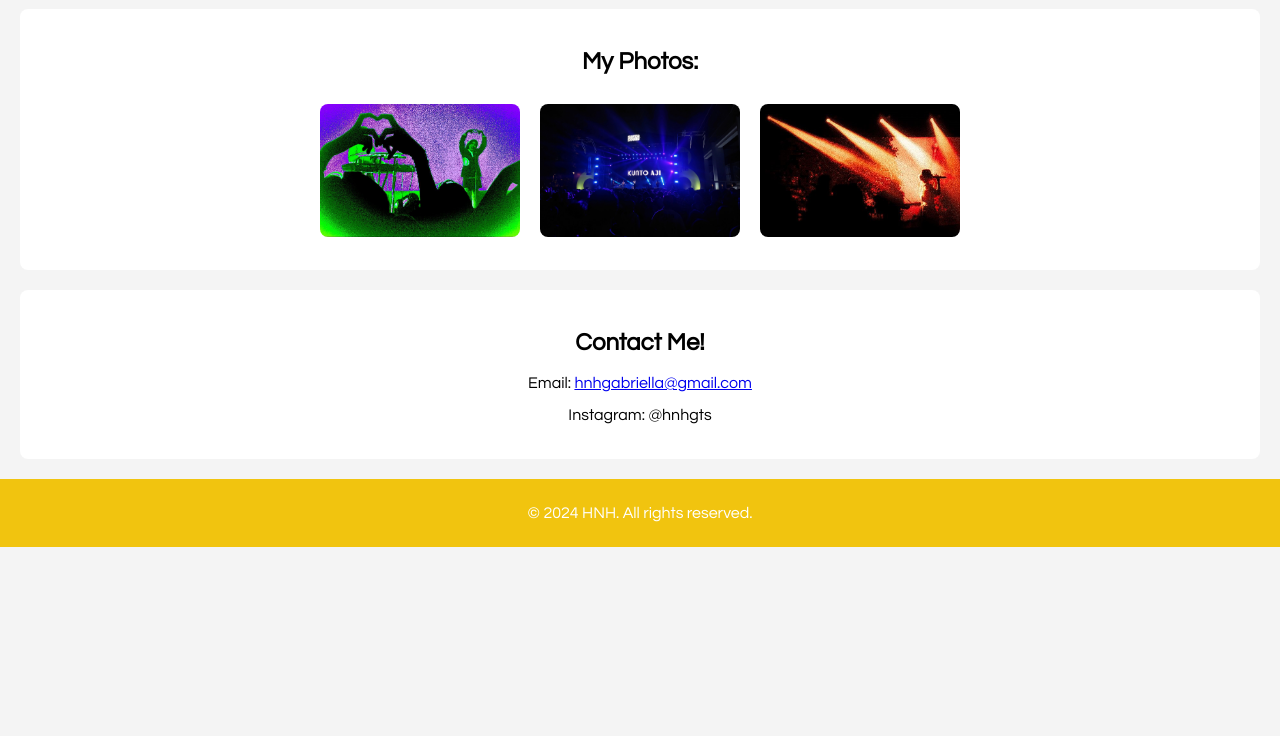
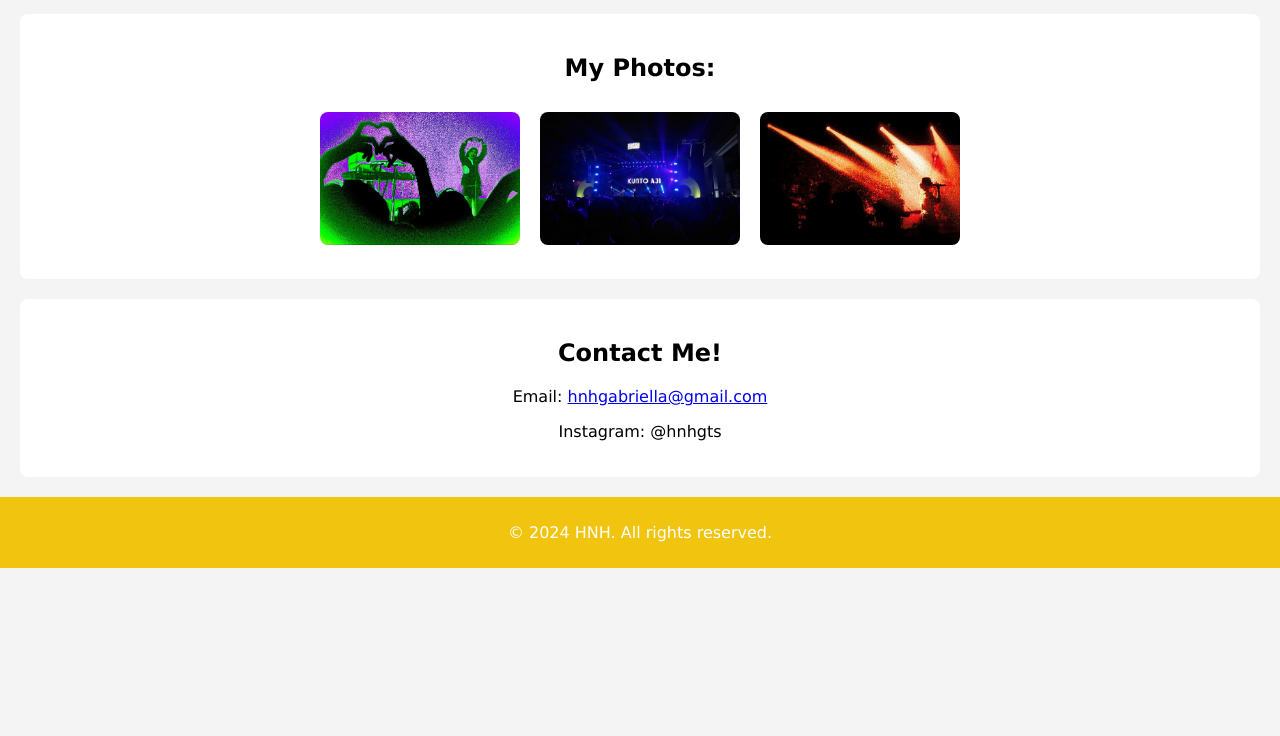
Before and after one commit to hnhgts/Portfolio, a plain HTML site: page index.html in a window 1280 px wide. Shown: the part 64-800 px from the top of the page. Drawn offline with Linux system fonts and the light colour scheme.

Commit message:
Update styles.css

```diff
--- a/styles.css
+++ b/styles.css
@@ -1,5 +1,5 @@
 body {
-    font-family: Century Gothic;
+    font-family: Verdana;
     margin: 0;
     padding: 0;
     background-color: #f4f4f4;
```
